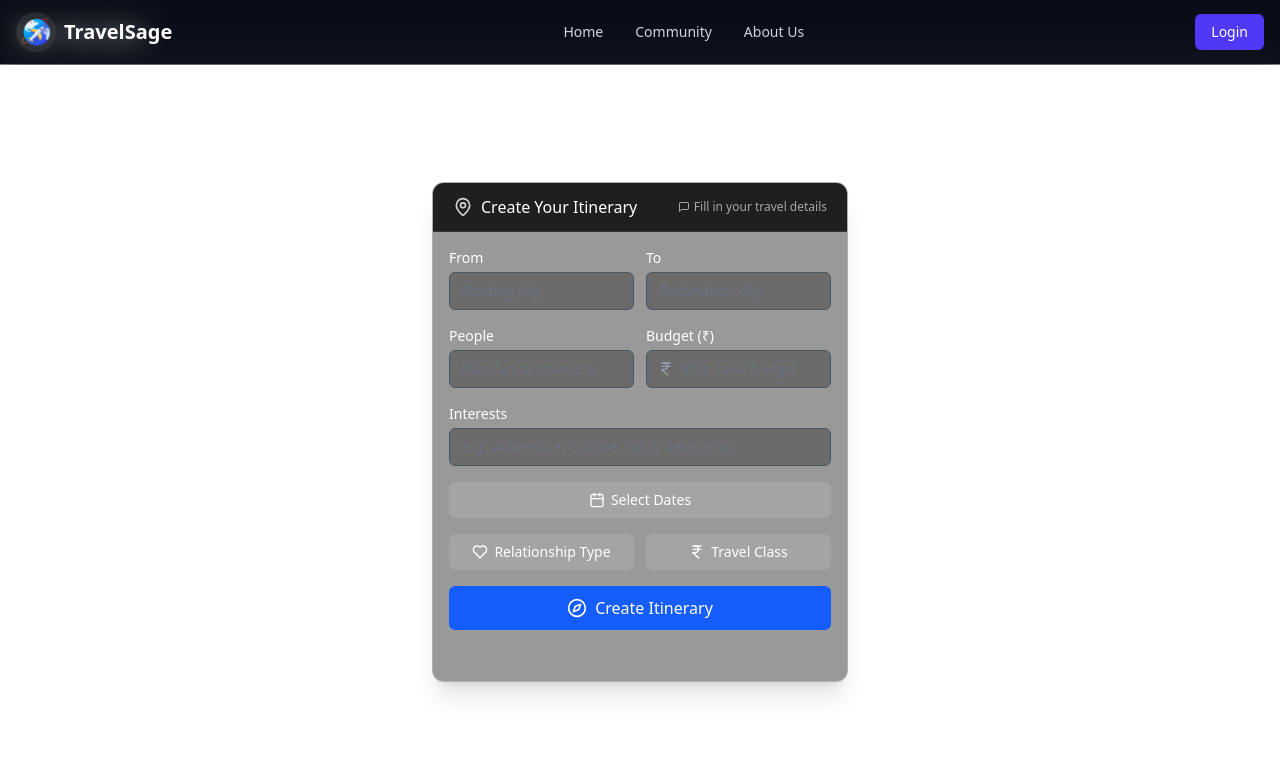
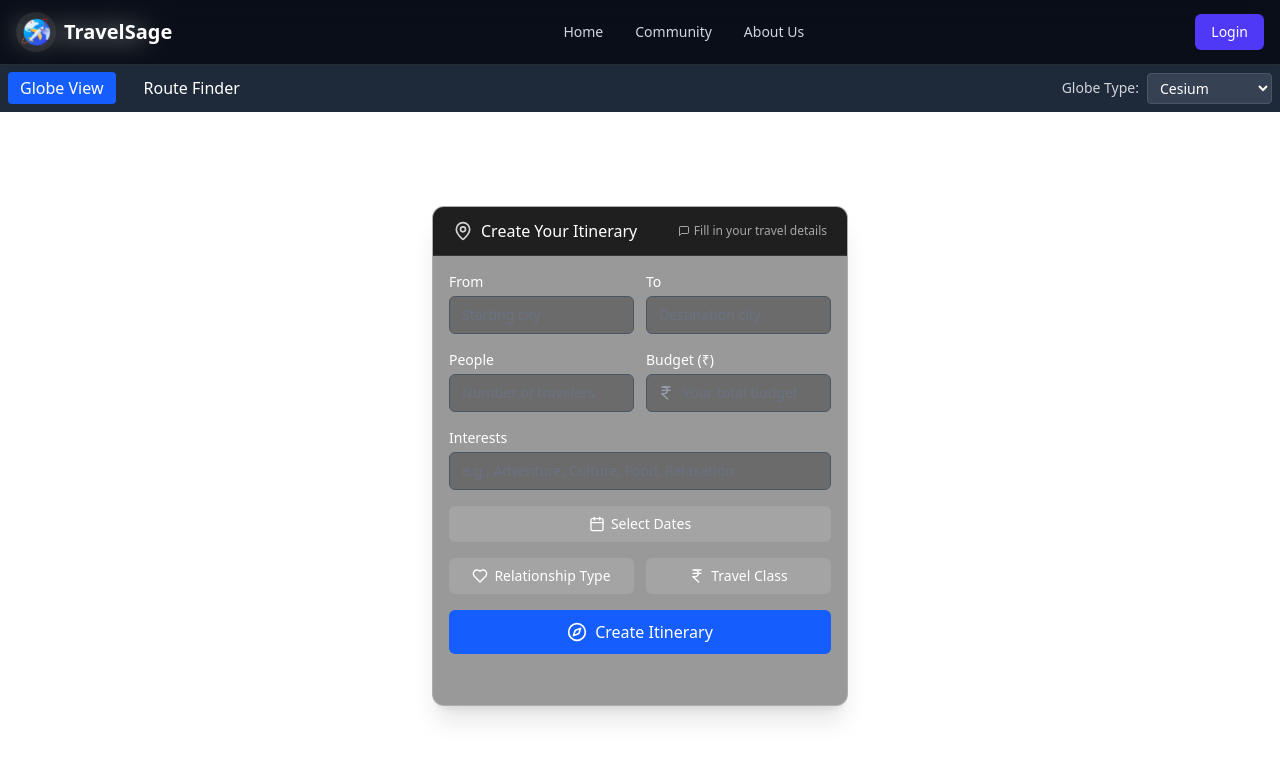
Before and after one commit to JayGuri/Codeshastra_XI_PUJA, a Next.js app in the folder frontend/: page / in a window 1280 px wide. Shown: the top 760 px of the page. Built offline with nearby package versions, Linux system fonts and the light colour scheme.

Commit message:
Modified landing page

```diff
--- a/frontend/app/page.jsx
+++ b/frontend/app/page.jsx
@@ -8,9 +8,17 @@ import ChatBot from "@/components/ChatBot"
 const CesiumGlobe = dynamic(() => import("@/components/CesiumGlobe"), {
   ssr: false,
 })
+const GoogleEarthGlobe = dynamic(() => import("@/components/GoogleEarthGlobe"), {
+  ssr: false,
+})
+const RouteFinder = dynamic(() => import("@/components/RouteFinder"), {
+  ssr: false,
+})
 
 export default function Home() {
   const [isClient, setIsClient] = useState(false)
+  const [activeTab, setActiveTab] = useState("globe")
+  const [globeType, setGlobeType] = useState("cesium") // "cesium" or "google"
   const mapInstanceRef = useRef(null)
 
   useEffect(() => {
@@ -39,10 +47,51 @@ export default function Home() {
         </div>
       </header>
 
+      {/* Tab navigation positioned below the navbar */}
+      <div className="bg-gray-800 text-white p-2 z-20">
+        <div className="container mx-auto flex gap-4">
+          <button
+            className={`py-1 px-3 rounded transition-colors ${
+              activeTab === "globe" ? "bg-blue-600" : "hover:bg-gray-700"
+            }`}
+            onClick={() => setActiveTab("globe")}
+          >
+            Globe View
+          </button>
+          <button
+            className={`py-1 px-3 rounded transition-colors ${
+              activeTab === "route" ? "bg-blue-600" : "hover:bg-gray-700"
+            }`}
+            onClick={() => setActiveTab("route")}
+          >
+            Route Finder
+          </button>
+
+          {/* Globe type selector - only visible when globe tab is active */}
+          {activeTab === "globe" && (
+            <div className="ml-auto flex items-center gap-2">
+              <span className="text-sm text-gray-300">Globe Type:</span>
+              <select
+                value={globeType}
+                onChange={(e) => setGlobeType(e.target.value)}
+                className="bg-gray-700 text-white text-sm rounded px-2 py-1 border border-gray-600"
+              >
+                <option value="cesium">Cesium</option>
+                <option value="google">Google Earth</option>
+              </select>
+            </div>
+          )}
+        </div>
+      </div>
+
       {/* Main content area */}
       <div className="relative flex-1">
-        {/* Globe content */}
-        {isClient && <CesiumGlobe onMapCreated={handleMapCreated} />}
+        {/* Globe or Route Finder content */}
+        {isClient && activeTab === "globe" && globeType === "cesium" && <CesiumGlobe onMapCreated={handleMapCreated} />}
+        {isClient && activeTab === "globe" && globeType === "google" && (
+          <GoogleEarthGlobe onMapCreated={handleMapCreated} />
+        )}
+        {isClient && activeTab === "route" && <RouteFinder />}
 
         {/* Chatbot overlay - centered in form mode */}
         <div className="absolute inset-0 flex items-center justify-center z-10 pointer-events-none">
```
